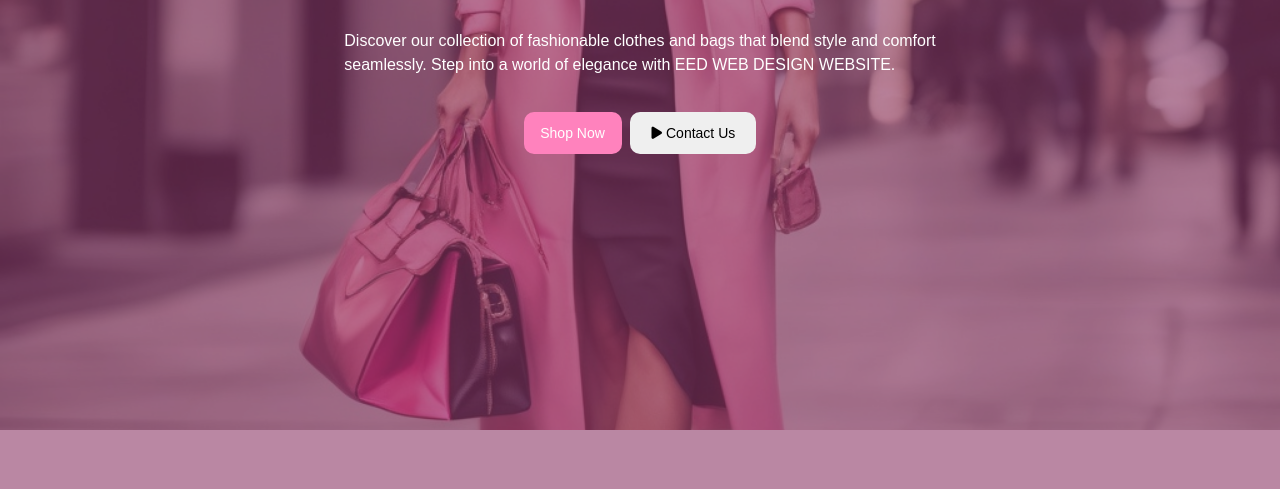
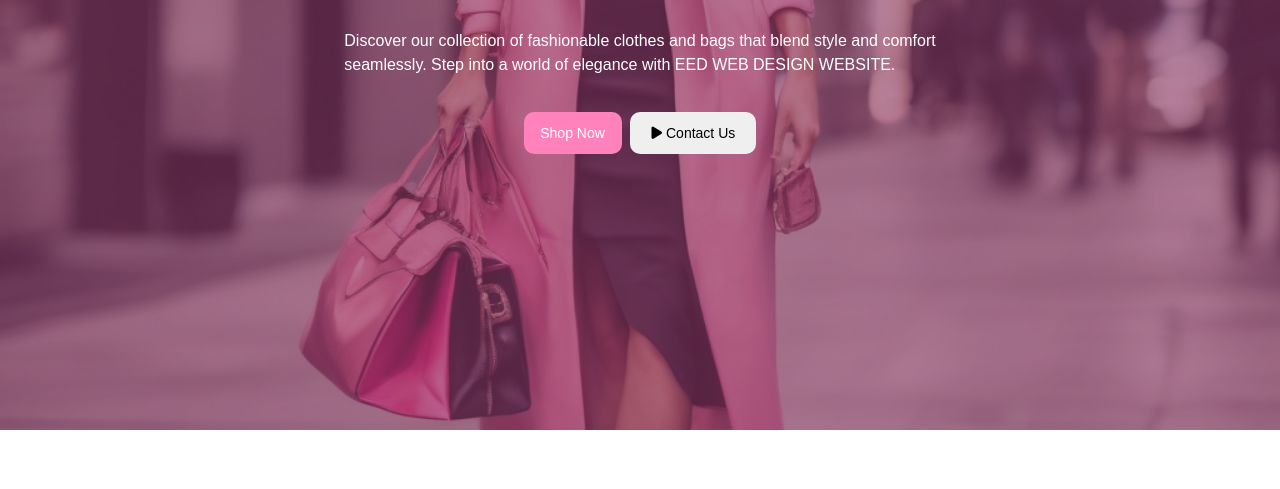
Before and after one commit to codalee123/EEDFASION-WEBSITE, a plain HTML site: page index.html in a window 1280 px wide. Shown: the part 311-800 px from the top of the page. Drawn offline with Linux system fonts and the light colour scheme; a web font is replaced by a local one.

Commit message:
Update EED.css

```diff
--- a/EED.css
+++ b/EED.css
@@ -40,6 +40,7 @@
     left: 0;
     right: 0;
     bottom: 0;
+     height: 46.3em;
 }
 
 .header{
```
